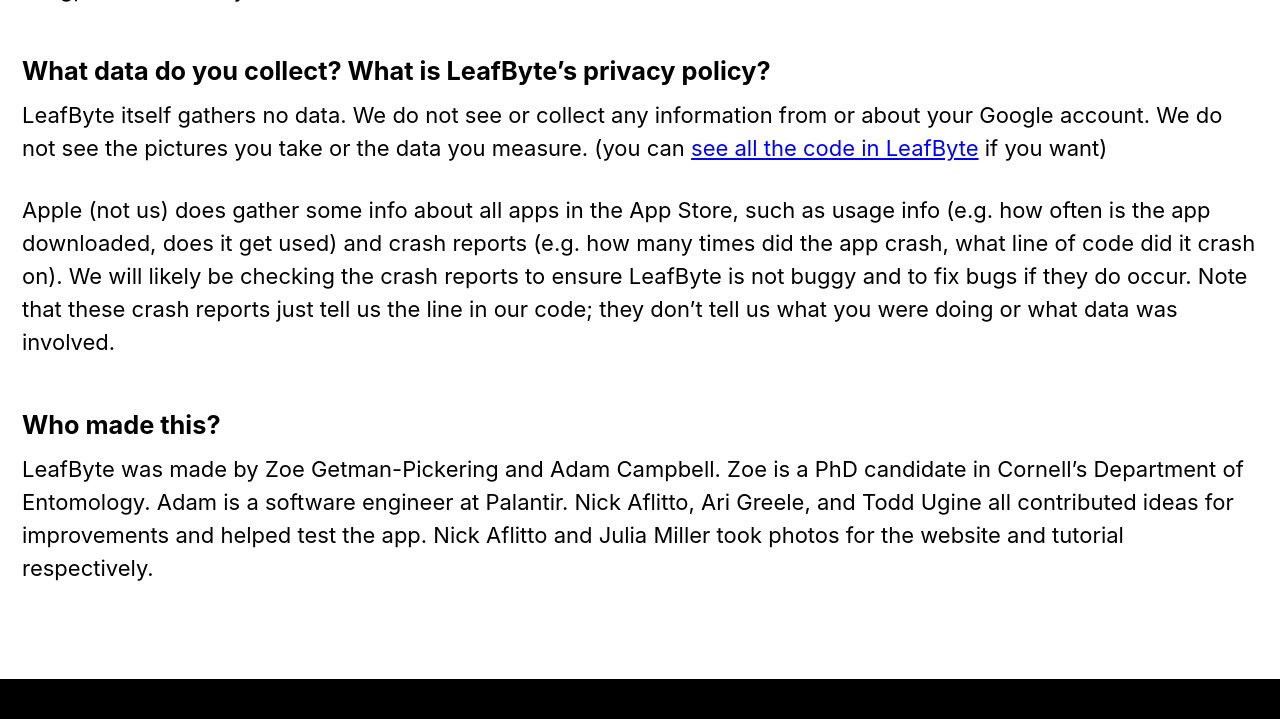
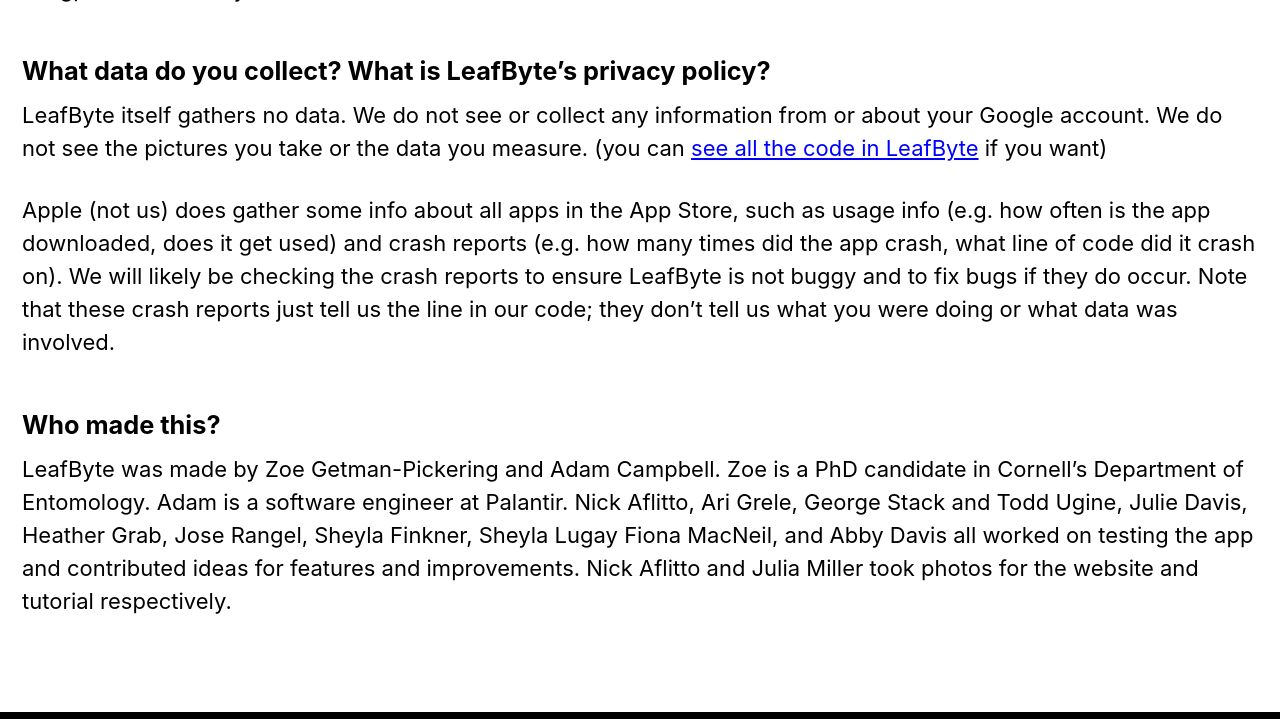
Before and after one commit to Zoegp/zoegp.github.io, a Jekyll site: the page built from leafbyte-faqs.md, in a window 1280 px wide and 900 px high, scrolled down 7018 px, cut to the strip 0-719 px from the top of the window. Built offline with Jekyll 4.4.1, drawn with Linux system fonts in a browser that asks for light colours; cached includes are drawn as plain includes; nearby versions of some CDN libraries.

Commit message:
Update leafbyte-faqs.md

```diff
--- a/leafbyte-faqs.md
+++ b/leafbyte-faqs.md
@@ -123,4 +123,4 @@
 Apple (not us) does gather some info about all apps in the App Store, such as usage info (e.g. how often is the app downloaded, does it get used) and crash reports (e.g. how many times did the app crash, what line of code did it crash on). We will likely be checking the crash reports to ensure LeafByte is not buggy and to fix bugs if they do occur. Note that these crash reports just tell us the line in our code; they don't tell us what you were doing or what data was involved.
 
 ##### Who made this?
-LeafByte was made by Zoe Getman-Pickering and Adam Campbell. Zoe is a PhD candidate in Cornell's Department of Entomology. Adam is a software engineer at Palantir. Nick Aflitto, Ari Greele, and Todd Ugine all contributed ideas for improvements and helped test the app. Nick Aflitto and Julia Miller took photos for the website and tutorial respectively.
+LeafByte was made by Zoe Getman-Pickering and Adam Campbell. Zoe is a PhD candidate in Cornell's Department of Entomology. Adam is a software engineer at Palantir. Nick Aflitto, Ari Grele, George Stack and Todd Ugine, Julie Davis, Heather Grab, Jose Rangel, Sheyla Finkner, Sheyla Lugay Fiona MacNeil, and Abby Davis all worked on testing the app and contributed ideas for features and improvements. Nick Aflitto and Julia Miller took photos for the website and tutorial respectively.
```
